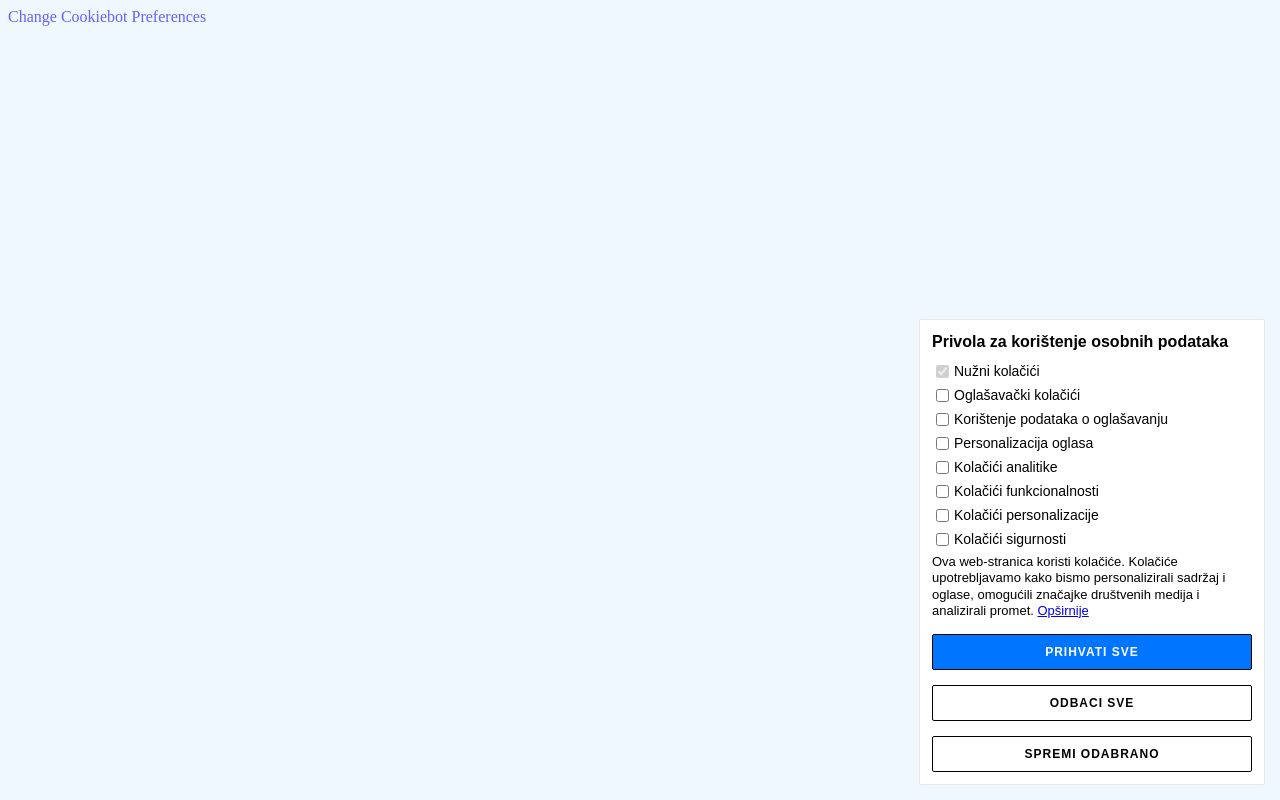
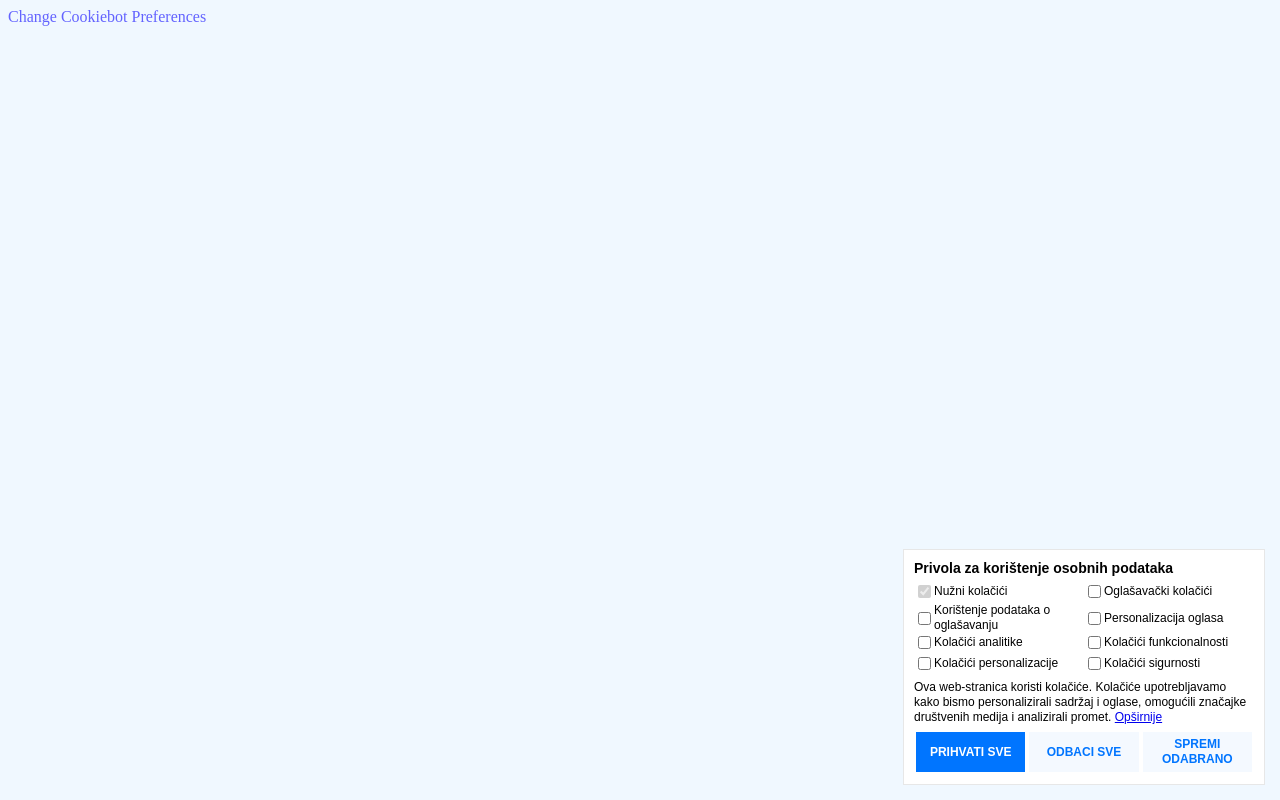
Before and after one commit to fer-projekt/cookie-fer, a website: page index.html in a window 1280 px wide. Drawn offline with Linux system fonts and the light colour scheme.

Commit message:
update css, javascript, visuals

```diff
--- a/css/fer-cookiebot.scss
+++ b/css/fer-cookiebot.scss
@@ -1,40 +1,35 @@
 #consentDialog {
   position: fixed;
   top: initial;
-  left: initial;
-  right: 15px;
-  bottom: 15px;
+  left: 0px;
+  right: 0px;
+  bottom: 0px;
   border: none;
-  padding: 12px;
-  max-width: 320px;
-  font-family: sans-serif;
-  border-radius: 2px;
+  padding: 10px;
+  max-width: 100%;
+  font-family: Arial, "Helvetica Neue", Helvetica, sans-serif;
   line-height: 1.25;
   background-color: white;
-  user-select: text;
   overflow: auto;
-  max-height: calc(100% - 2em - 6px);
   display: block;
-  width: fit-content;
-  height: fit-content;
   background-color: canvas;
-  color: canvastext;
-  margin: auto;
-  border: solid 1px rgb(231, 231, 231);
+  border-top: solid 1px rgb(231, 231, 231);
   z-index: 99999 !important;
+
   .consent-item {
-    font-size: 14px;
-    display: flex;
+    width: 50%;
+    font-size: 11px;
+    display: inline-flex;
     align-items: center;
-    line-height: 1.25;
+    /* &:not(:last-of-type) {
+      margin-bottom: 2px;
+    } */
+  }
 
-    input {
-      margin-right: 5px;
-    }
-
-    &:not(:last-child) {
-      margin-bottom: 5px;
-    }
+  .consent-item,
+  button,
+  #consent_text {
+    font-size: 11px;
   }
 
   &::backdrop {
@@ -43,33 +38,35 @@
 
   #consent_title {
     display: block;
-    margin-bottom: 10px;
+    margin-bottom: 5px;
     font-weight: bold;
+    font-size: 14px;
   }
 
   #consent_text {
     margin-top: 5px;
-    font-size: 13px;
+    margin-bottom: 5px;
     line-height: 1.25;
   }
 
+  #consent_buttons {
+    display: flex;
+    align-items: center;
+  }
+
   button {
-    letter-spacing: 1px;
-    margin-top: 15px;
     width: 100%;
-    padding: 10px 15px;
-    font-size: 12px;
-    font-weight: bold;
+    font-weight: bolder;
     text-transform: uppercase;
     transition: all .16s ease;
     cursor: pointer;
-
-
-
-    border: solid 1px black;
+    border: solid 2px white;
     background-color: #0075ff;
     color: white;
     border-radius: 2px;
+    align-self: stretch;
+    line-height: 1.25;
+    padding: 5px;
 
     &:hover {
       background-color: black;
@@ -77,8 +74,8 @@
     }
 
     +button {
-      background-color: white;
-      color: black;
+      background-color: #f4f9ff;
+      color: #0075ff;
 
       &:hover {
         background-color: rgb(241, 241, 241);
@@ -90,6 +87,20 @@
   &::backdrop {
     backdrop-filter: blur(2px);
   }
+
+  @media screen and (min-width: 570px) {
+    max-width: 340px;
+    left: initial;
+    right: 15px;
+    bottom: 15px;
+    border: solid 1px rgb(231, 231, 231);
+
+    .consent-item,
+    button,
+    #consent_text {
+      font-size: 12px;
+    }
+  }
 }
 
 #changeCookieBotPreferences {
--- a/js/fer-cookiebot.js
+++ b/js/fer-cookiebot.js
@@ -167,6 +167,11 @@ class FerCookieBot {
         consentTextDiv.innerHTML = this.translatedOptions.consent_text + ' ' + this.translatedOptions.consent_link;
         dialog.appendChild(consentTextDiv);
 
+        // Set the consent text from translated options
+        const consentButtonsDiv = document.createElement('div');
+        consentButtonsDiv.id = 'consent_buttons';
+        dialog.appendChild(consentButtonsDiv);
+
         // Create and append the save preferences button
         const acceptAllButton = document.createElement('button');
         acceptAllButton.id = 'saveAcceptAllCookieBotPreferences';
@@ -185,9 +190,9 @@ class FerCookieBot {
         saveButton.className = 'consent-button';
         saveButton.innerText = this.translatedOptions.button_title;
 
-        dialog.appendChild(acceptAllButton);
-        dialog.appendChild(refuseAllButton);
-        dialog.appendChild(saveButton);
+        consentButtonsDiv.appendChild(acceptAllButton);
+        consentButtonsDiv.appendChild(refuseAllButton);
+        consentButtonsDiv.appendChild(saveButton);
     }
 
     acceptAndSaveAll() {
--- a/package.json
+++ b/package.json
@@ -1,6 +1,6 @@
 {
   "name": "fer-cookie-bot",
-  "version": "1.2.3",
+  "version": "1.2.4",
   "description": "FerCookieBot is JavaScript solution designed for website owners to manage user consents for cookies and tracking technologies, ensuring compliance with data protection regulations like GDPR and CCPA. It now seamlessly integrates with both Google Consent Mode v2 and Facebook Pixel, offering dynamic consent handling and a respectful, legal approach to user data across major advertising platforms.",
   "main": "fer-cookiebot.js",
   "scripts": {
```
Also changed, not shown: css/fer-cookiebot.css, js/fer-cookiebot.min.js, 1 other file.
